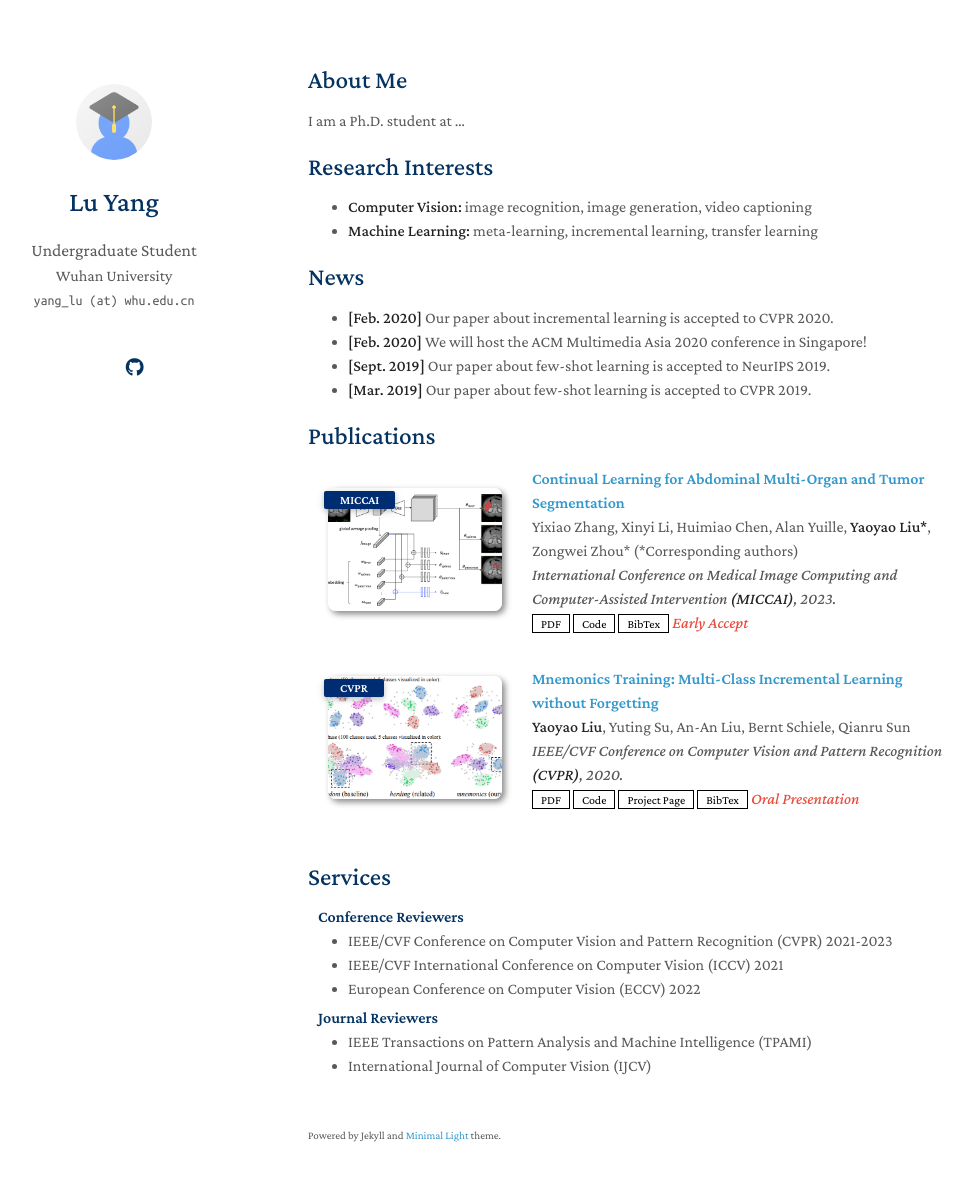
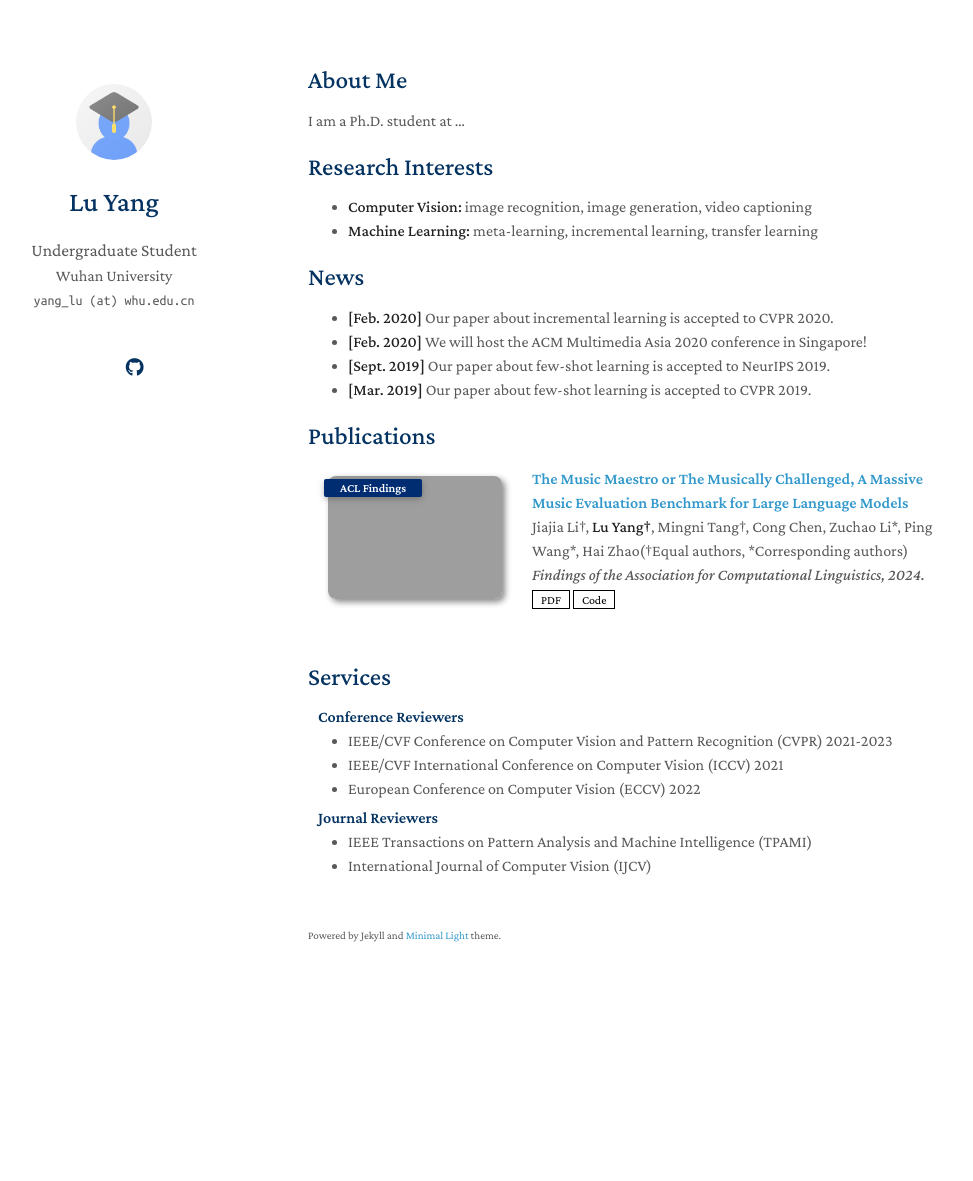
Before and after one commit to Lu-Yang666/Lu-Yang666.github.io, a Jekyll site: the page built from index.md, in a window 1280 px wide and 1216 px high. Shown: the top 1181 px of the window, without its empty margins (162-1135 px from the left). Built offline with Jekyll 4.4.1, drawn with Linux system fonts in a browser that asks for light colours; nearby versions of some CDN libraries; a style sheet for code colours, icons or effects is not loaded; our own code applies the rules of GitHub Pages for plain Markdown files; grey boxes are pictures that could not be loaded.

Commit message:
Update publications.yml

```diff
--- a/_data/publications.yml
+++ b/_data/publications.yml
@@ -1,22 +1,21 @@
 main:
 
-  - title: Continual Learning for Abdominal Multi-Organ and Tumor Segmentation
-    authors: Yixiao Zhang, Xinyi Li, Huimiao Chen, Alan Yuille, <strong>Yaoyao Liu*</strong>, Zongwei Zhou* (*Corresponding authors)
-    conference_short: MICCAI
-    conference: International Conference on Medical Image Computing and Computer-Assisted Intervention <strong>(MICCAI)</strong>, 2023.
-    pdf: https://arxiv.org/pdf/2306.00988.pdf
-    code: https://github.com/MrGiovanni/ContinualLearning
-    bibtex: https://bib.yliu.me/MICCAI23.txt
-    image: ./assets/img/teaser_example_2.png
-    notes: Early Accept
+  - title: The Music Maestro or The Musically Challenged, A Massive Music Evaluation Benchmark for Large Language Models
+    authors: Jiajia Li†, <strong>Lu Yang†</strong>, Mingni Tang†, Cong Chen, Zuchao Li*, Ping Wang*, Hai Zhao(†Equal authors, *Corresponding authors)
+    conference_short: ACL Findings
+    conference: Findings of the Association for Computational Linguistics, 2024.
+    pdf: https://arxiv.org/pdf/2406.15885
+    code: https://github.com/zcli-charlie/ziqi-eval
+    # bibtex: https://bib.yliu.me/MICCAI23.txt
+    image: ./assets/img/tasks_1_00.jpg
 
-  - title: "Mnemonics Training: Multi-Class Incremental Learning without Forgetting"
-    authors: <strong>Yaoyao Liu</strong>, Yuting Su, An-An Liu, Bernt Schiele, Qianru Sun
-    conference_short: CVPR
-    conference: IEEE/CVF Conference on Computer Vision and Pattern Recognition <strong>(CVPR)</strong>, 2020.
-    pdf: https://arxiv.org/pdf/2002.10211.pdf
-    code: https://github.com/yaoyao-liu/class-incremental-learning/tree/main/mnemonics-training
-    page: https://class-il.mpi-inf.mpg.de/mnemonics/
-    bibtex: https://class-il.mpi-inf.mpg.de/mnemonics/
-    notes: Oral Presentation
-    image: ./assets/img/teaser_example.png
+  # - title: "Mnemonics Training: Multi-Class Incremental Learning without Forgetting"
+  #   authors: <strong>Yaoyao Liu</strong>, Yuting Su, An-An Liu, Bernt Schiele, Qianru Sun
+  #   conference_short: CVPR
+  #   conference: IEEE/CVF Conference on Computer Vision and Pattern Recognition <strong>(CVPR)</strong>, 2020.
+  #   pdf: https://arxiv.org/pdf/2002.10211.pdf
+  #   code: https://github.com/yaoyao-liu/class-incremental-learning/tree/main/mnemonics-training
+  #   page: https://class-il.mpi-inf.mpg.de/mnemonics/
+  #   bibtex: https://class-il.mpi-inf.mpg.de/mnemonics/
+  #   notes: Oral Presentation
+  #   image: ./assets/img/teaser_example.png
```
